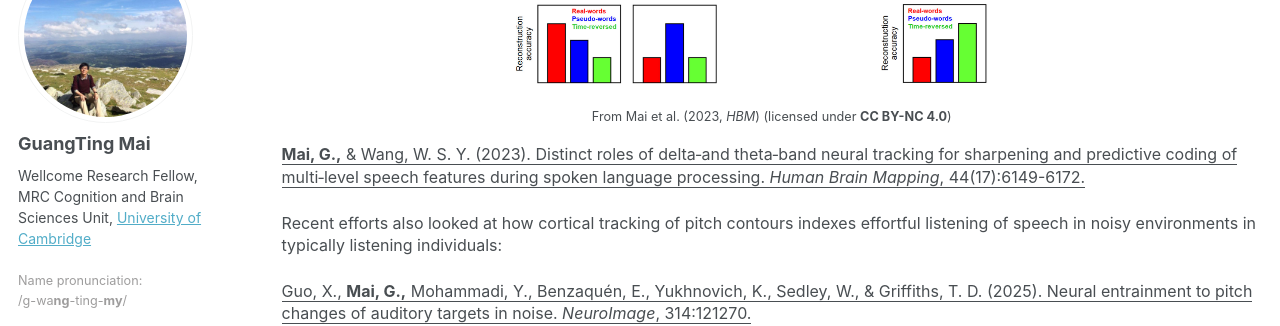
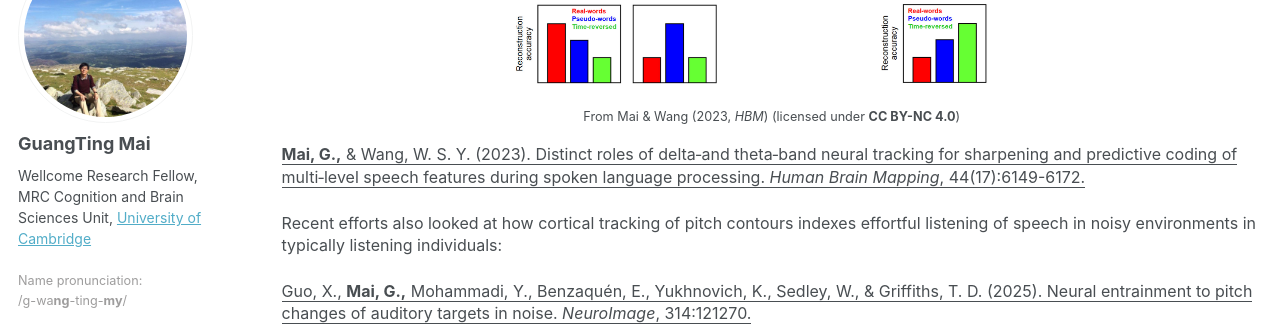
Before and after one commit to guangtingmai/guangtingmai.github.io, a Jekyll site: the page built from _pages/neuraltrack-typical.html, in a window 1280 px wide and 900 px high, scrolled down 492 px. Shown: the part 151-477 px from the top of the window. Built offline with Jekyll 4.4.1, drawn with Linux system fonts in a browser that asks for light colours; some web fonts are replaced.

Commit message:
Update neuraltrack-typical.html

```diff
--- a/_pages/neuraltrack-typical.html
+++ b/_pages/neuraltrack-typical.html
@@ -15,7 +15,7 @@
 <p align="center">
   <img src="https://guangtingmai.github.io/images/hbm.jpg" width="55%">
 </p>
-<p style="text-align:center;font-size:9.5pt;line-height:1.4;display: block;">From Mai et al. (2023, <i>HBM</i>) (licensed under <strong>CC BY-NC 4.0</strong>)</p>
+<p style="text-align:center;font-size:9.5pt;line-height:1.4;display: block;">From Mai & Wang (2023, <i>HBM</i>) (licensed under <strong>CC BY-NC 4.0</strong>)</p>
 <p><span style="font-size: 12pt;line-height: 1.4;display: block;margin-bottom: 0.1vh"><a href="https://onlinelibrary.wiley.com/doi/10.1002/hbm.26503" style="color:inherit; text-decoration:none;"><u><strong>Mai, G.,</strong> & Wang, W. S. Y. (2023). Distinct roles of delta‐and theta‐band neural tracking for sharpening and predictive coding of multi‐level speech features during spoken language processing. <i>Human Brain Mapping</i>, 44(17):6149-6172.</u></a></span></p>
 <p><span style="font-size: 12pt;line-height: 1.4;display: block;margin-bottom: 0.1vh">Recent efforts also looked at how cortical tracking of
   pitch contours indexes effortful listening of speech in noisy environments in typically listening individuals:</span></p>
```
